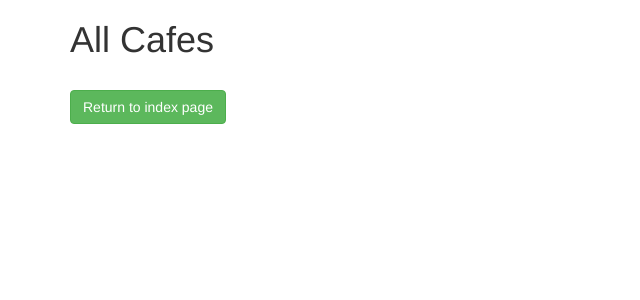
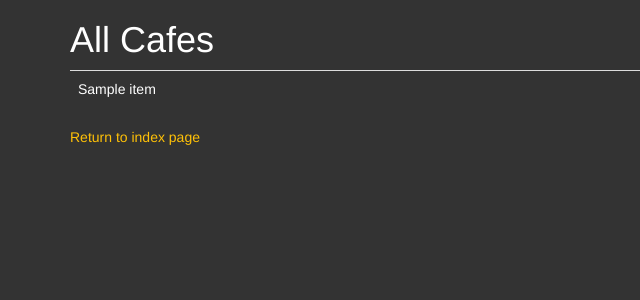
Before and after one commit to Nico3270/Coffe-Stores, a Flask app: template templates/cafes.html in a window 1280 px wide. Shown: the top 300 px of the page, without its empty margins (0-640 px from the left). Run offline with Flask 2, Linux system fonts and the light colour scheme; the template is opened without the code that fills it: most values are stand-ins (such as "Sample title", 1, 10 or a date in 2020); some libraries are stand-ins or nearby versions.

Commit message:
Modificando cafes.html

```diff
--- a/templates/cafes.html
+++ b/templates/cafes.html
@@ -1,6 +1,13 @@
 {% extends 'bootstrap/base.html' %}
 
-{% block title %}Restaurants{% endblock %}
+{% block styles %}
+{{ super() }}
+	<link rel="stylesheet" href="{{ url_for('static', filename='css/styles.css') }}">
+{% endblock %}
+
+
+{% block title %}All Cafes{% endblock %}
+
 
 {% block content %}
 
@@ -11,12 +18,20 @@
       <h1>All Cafes</h1>
 
 	  <table class="table">
-          <!-- This is where you will write the code to render a Bootstrap
-          Table that contains all the information from the
-          cafe-data.csv file. -->
+
+	  {% for row in cafes %}
+	  <tr>
+		  	{% for item in row %}
+				{% if item[0:4] == "http" %}
+				<td><a href="{{ item }}">Maps Link</a></td>
+				{% else %}
+				<td>{{ item }}</td>
+				{% endif %}
+			{% endfor %}
+	  </tr>
+	  {% endfor %}
   	  </table>
-
-      <p><a class = "btn btn-success"  href="{{url_for('home')}}">Return to index page</a></p>
+      <p><a href="{{ url_for('home') }}">Return to index page</a></p>
 
     </div>
   </div>
```
